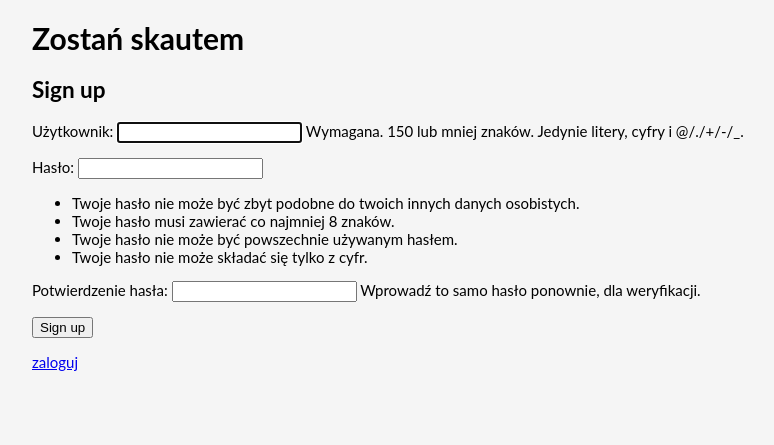
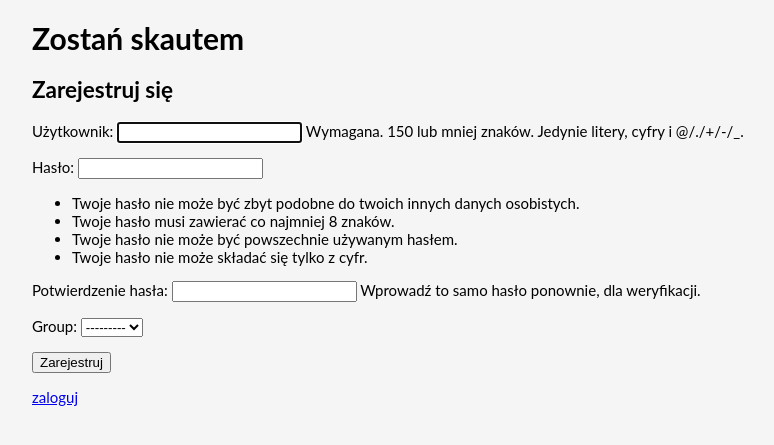
Before and after one commit to MicKrajewski/Projekt_koncowy, a Django app: page /signup/ in a window 1280 px wide. Shown: the top 445 px of the page, without its empty margins (108-882 px from the left). Run offline with Django 3.2, Linux system fonts and the light colour scheme.

Commit message:
version 1.3

```diff
--- a/Zostan_scoutem/Scout/forms.py
+++ b/Zostan_scoutem/Scout/forms.py
@@ -1,6 +1,7 @@
 from django import forms
 from .models import Club
-from django.contrib.auth.models import User
+from django.contrib.auth.forms import UserCreationForm
+from django.contrib.auth.models import User, Group
 
 
 # class UserForm(ModelForm):
@@ -29,8 +30,9 @@
     password = forms.CharField(max_length=150, label="hasło", widget=forms.PasswordInput)
 
 
-class SignupForm(forms.Form):
-
-    username = forms.CharField(max_length=150, label="nazwa użytkownika")
-    email = forms.CharField(max_length=150, label="adres email")
-    password = forms.CharField(max_length=150, label="hasło", widget=forms.PasswordInput)
+class SignupForm(UserCreationForm):
+    group = forms.ModelChoiceField(queryset=Group.objects.all(), required=True)
+    class Meta:
+        model = User
+        fields = ['username', 'password1', 'password2', 'group']
+        widgets = {'password': forms.PasswordInput}
--- a/Zostan_scoutem/Scout/templates/signup.html
+++ b/Zostan_scoutem/Scout/templates/signup.html
@@ -1,10 +1,10 @@
 {% extends 'base.html' %}
 
 {% block content %}
-  <h2>Sign up</h2>
+  <h2>Zarejestruj się</h2>
   <form method="post">
     {% csrf_token %}
     {{ form.as_p }}
-    <button type="submit">Sign up</button>
+    <button type="submit">Zarejestruj</button>
   </form>
 {% endblock %}
--- a/Zostan_scoutem/Scout/views.py
+++ b/Zostan_scoutem/Scout/views.py
@@ -116,42 +116,20 @@
         return HttpResponseRedirect('/login')
 
 
-# class SignupView2(View):
-#     def get(self, request):
-#         form = SignupForm()
-#         return render(request, "signup.html", {"form": form})
-#
-#     def post(self, request):
-#         form = SignupForm(request.POST)
-#         if form.is_valid():
-#             form.save()
-#             username = form.cleaned_data["username"]
-#             password = form.cleaned_data["password"]
-#             email = form.cleaned_data["email"]
-#             auth = authenticate(username=username, password=password, email=email)
-#             if auth:
-#                 login(request, auth)
-#                 return HttpResponse("Zarejestrowano")
-#             else:
-#                 return HttpResponse("Błędne dane.")
-#         return render(request, "signup.html", {"form": form})
-
-
 class SignupView(View):
 
     def get(self, request):
-        form = UserCreationForm()
+        form = SignupForm()
         return render(request, "signup.html", {"form": form})
 
     def post(self, request):
-        form = UserCreationForm(request.POST)
+        form = SignupForm(request.POST)
         if form.is_valid():
             form.save()
-            username = form.cleaned_data.get('username')
-            raw_password = form.cleaned_data.get('password1')
-            user = authenticate(username=username, password=raw_password)
+            username = form.cleaned_data["username"]
+            raw_password = form.cleaned_data["password1"]
+            group = form.cleaned_data["group"]
+            user = authenticate(username=username, password=raw_password, group=group)
             login(request, user)
-            return HttpResponseRedirect('clubs')
-        else:
-            form = UserCreationForm()
+            return HttpResponseRedirect(reverse('list-users'))
         return render(request, 'signup.html', {'form': form})
```
